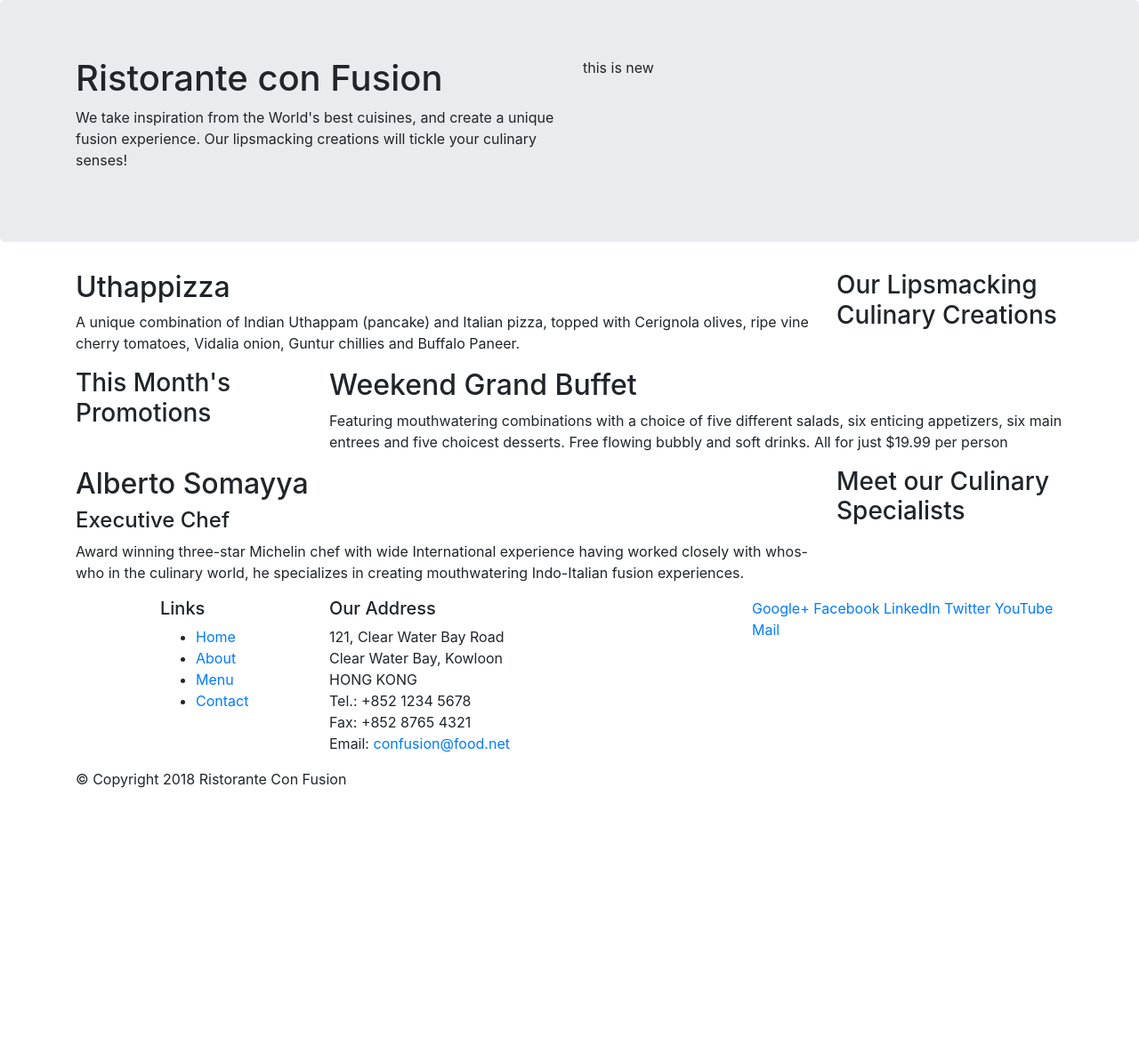
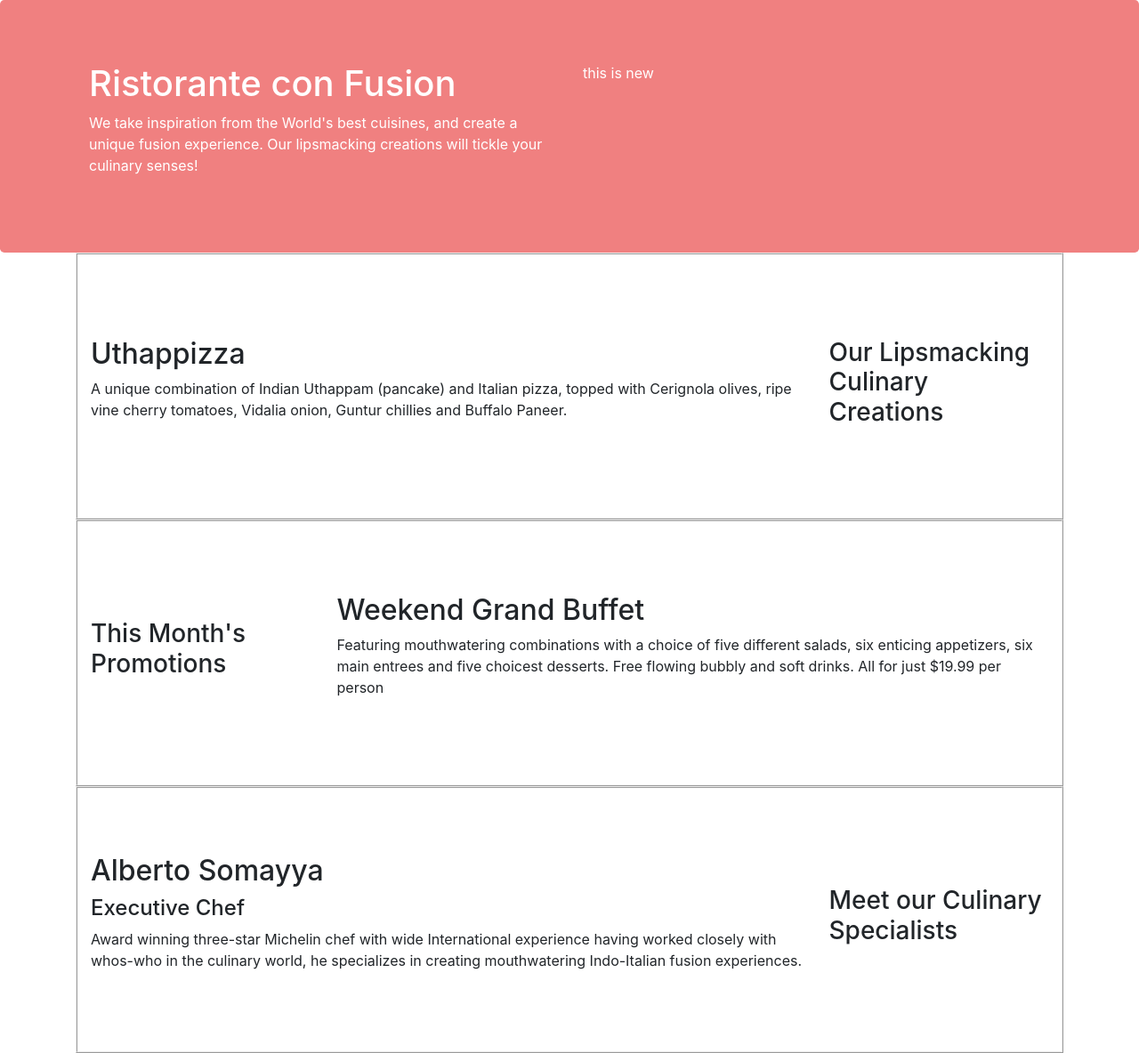
Before and after one commit to TusharGupta35/Coursera-Bootstrap, a website: page index.html in a window 1280 px wide. Shown: the top 1184 px of the page at 89% size. Before the commit the page ends 904 px from the top, so only its background shows below. Drawn offline with nearby package versions, Linux system fonts and the light colour scheme.

Commit message:
BS Grid 2

```diff
--- /dev/null
+++ b/css/style.css
@@ -0,0 +1,30 @@
+.row-header{
+    margin: 0 auto;
+    padding: 0 auto;
+}
+
+.row-content{
+    margin: 0 auto;
+    padding: 0 auto;
+    border: 2px ridge;
+    min-height: 300px;
+}
+
+.footer{
+    background-color: lightblue;
+    margin: 0 auto;
+    padding: 20px 0;
+}
+
+.jumbotron{
+    padding: 70px 30px;
+    margin: 0 auto;
+    background-color: lightcoral;
+    color: white;
+}
+
+.address{
+    font-size: 1.3rem;
+    margin: 0;
+    color: blue;
+}
--- a/index.html
+++ b/index.html
@@ -9,6 +9,7 @@
 
     <!-- Bootstrap CSS -->
     <link rel="stylesheet" href="node_modules/bootstrap/dist/css/bootstrap.min.css">
+    <link rel="stylesheet" href="css/style.css">
     <title>Ristorante Con Fusion</title>
 </head>
 
@@ -16,7 +17,7 @@
 
     <header class="jumbotron">
         <div class="container">
-            <div class="row">
+            <div class="row row-header">
                 <div class="col-12 col-sm-6">
                     <h1>Ristorante con Fusion</h1>
                     <p>We take inspiration from the World's best cuisines, and create a unique fusion experience. Our
@@ -30,7 +31,7 @@
     </header>
 
     <div class="container">
-        <div class="row">
+        <div class="row row-content align-items-center">
             <div class="col-12 col-sm-4 col-md-3 order-sm-last">
                 <h3>Our Lipsmacking Culinary Creations</h3>
             </div>
@@ -42,7 +43,7 @@
         </div>
 
 
-        <div class="row">
+        <div class="row row-content align-items-center">
             <div class="col-12 col-sm-4 col-md-3">
                 <h3>This Month's Promotions</h3>
             </div>
@@ -54,7 +55,7 @@
             </div>
         </div>
 
-        <div class="row">
+        <div class="row row-content align-items-center">
             <div class="col-12 col-sm-4 col-md-3 order-sm-last">
                 <h3>Meet our Culinary Specialists</h3>
             </div>
@@ -68,12 +69,12 @@
         </div>
     </div>
 
-    <footer>
+    <footer class="footer">
         <div class="container">
             <div class="row">
                 <div class="col-4 col-sm-2 offset-1">
                     <h5>Links</h5>
-                    <ul>
+                    <ul class="list-unstyled">
                         <li><a href="#">Home</a></li>
                         <li><a href="#">About</a></li>
                         <li><a href="#">Menu</a></li>
@@ -91,8 +92,8 @@
                         Email: <a href="mailto:confusion@food.net">confusion@food.net</a>
                     </address>
                 </div>
-                <div class="col-12 col-sm-4">
-                    <div>
+                <div class="col-12 col-sm-4 align-self-center">
+                    <div class="text-center">
                         <a href="http://google.com/+">Google+</a>
                         <a href="http://www.facebook.com/profile.php?id=">Facebook</a>
                         <a href="http://www.linkedin.com/in/">LinkedIn</a>
@@ -102,7 +103,7 @@
                     </div>
                 </div>
             </div>
-            <div class="row">
+            <div class="row justify-content-center">
                 <div class="col-auto">
                     <p>© Copyright 2018 Ristorante Con Fusion</p>
                 </div>
```
